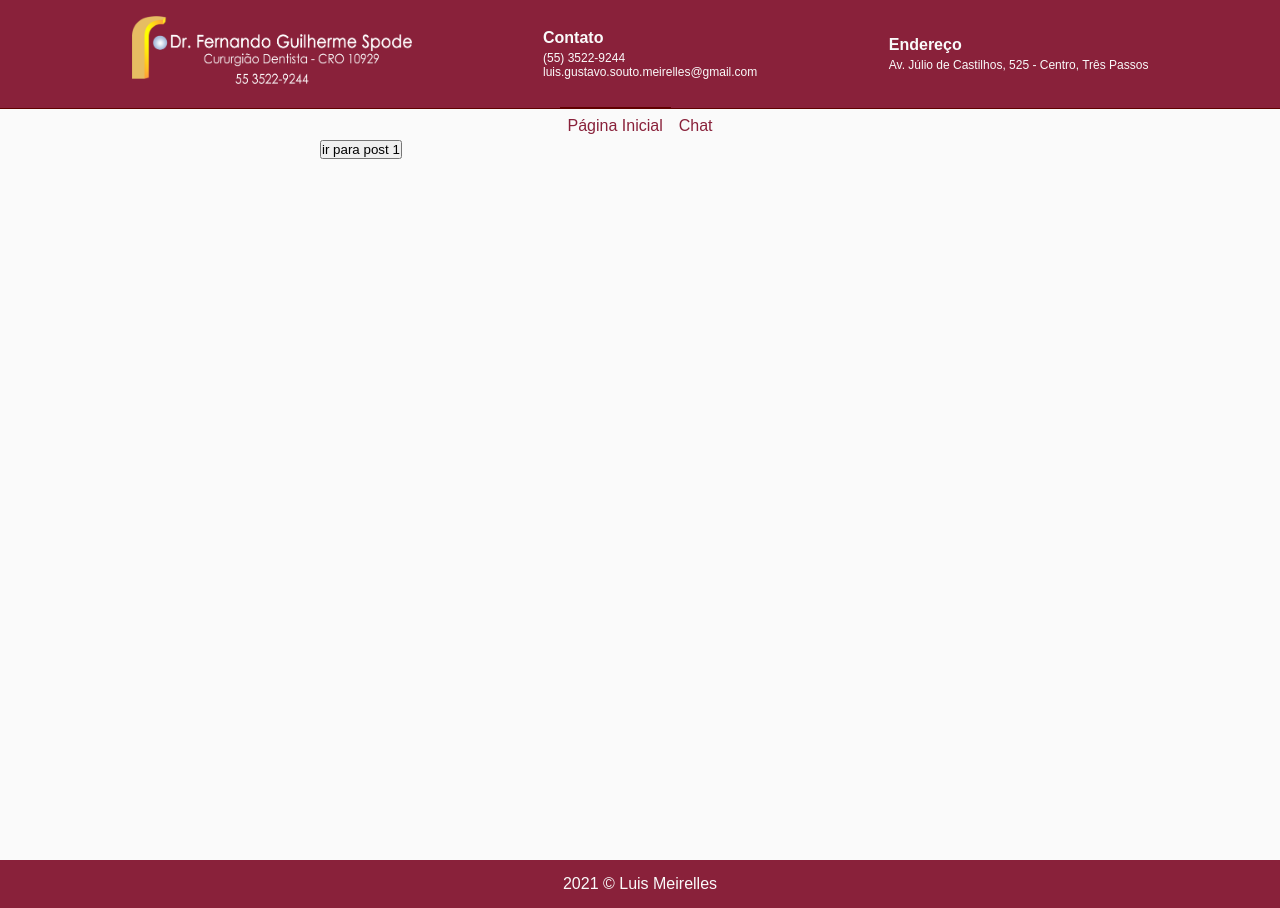
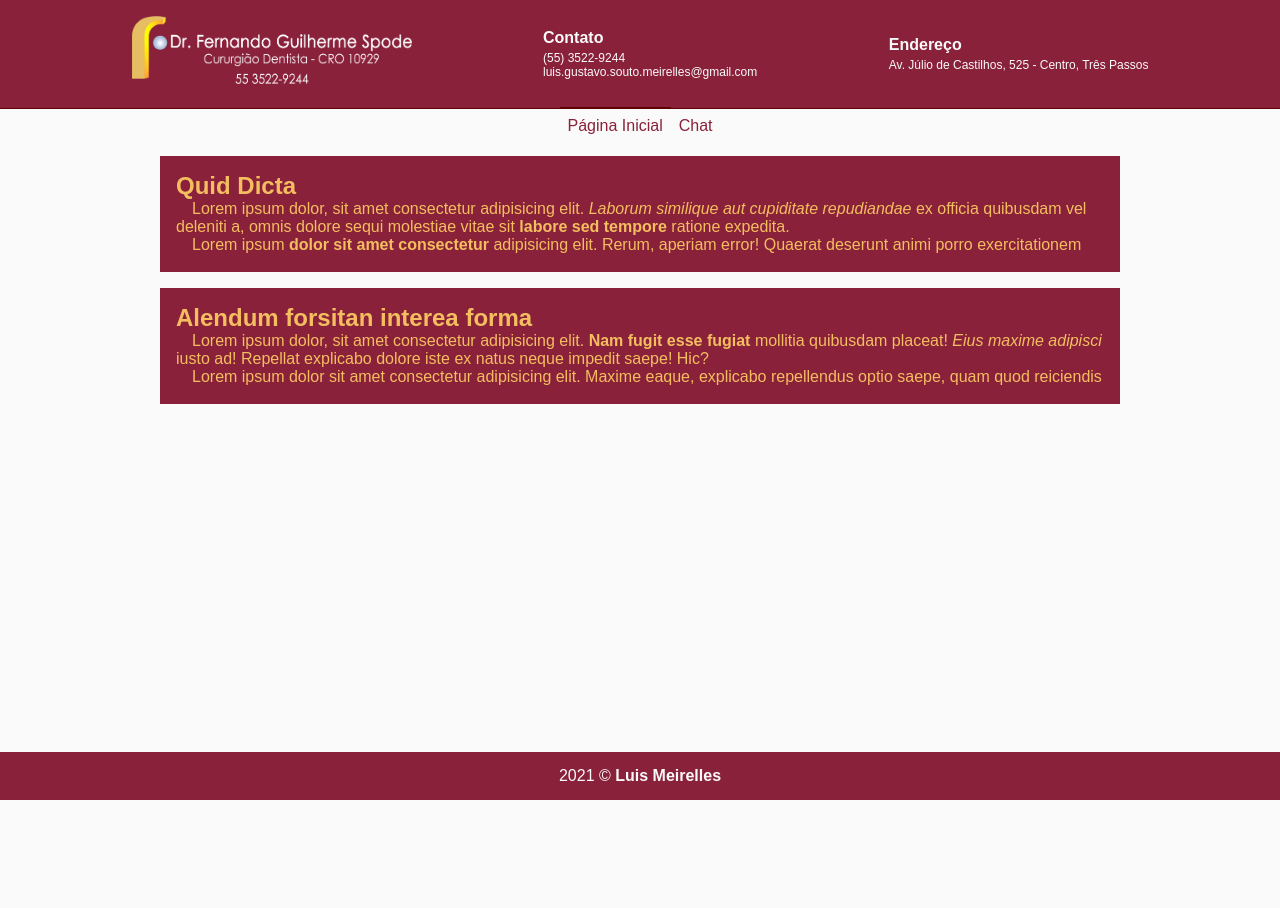
Before and after one commit to LuisMeirelles/spodeortodontia, a React (Create React App) app: page / in a window 1280 px wide. After the commit the page ends 800 px from the top, so only its background shows below. Built offline with nearby package versions, Linux system fonts and the light colour scheme.

Commit message:
create homepage

```diff
--- a/src/Layout/styles.js
+++ b/src/Layout/styles.js
@@ -3,4 +3,5 @@ import styled from 'styled-components';
 export const Main = styled.main`
     flex-grow: 1;
     display: flex;
+    justify-content: center;
 `;
--- a/src/assets/misc/postsMock.json
+++ b/src/assets/misc/postsMock.json
@@ -2,6 +2,7 @@
     {
         "id": 1,
         "title": "Quid Dicta",
+        "description": "Lorem ipsum dolor, sit amet consectetur adipisicing elit. _Laborum similique aut cupiditate repudiandae_ ex officia quibusdam vel deleniti a, omnis dolore sequi molestiae vitae sit **labore sed tempore** ratione expedita.\n\nLorem ipsum **dolor sit amet consectetur** adipisicing elit. Rerum, aperiam error! Quaerat deserunt animi porro exercitationem repellat fugiat ut saepe? Placeat perspiciatis, totam laudantium incidunt eius nesciunt possimus fuga accusamus.",
         "sections": [
             {
                 "id": "troezena-graias",
@@ -14,5 +15,22 @@
                 "content": "Me sed. Confessa audisse gravi, posse tantum Flentibus undae. Servantia munera\nalveus nomine, est tua caelo distantia inque per, in ferunt ramos. Fetus fibula\nauguror geminas origo coniuge si simul *corporis* spectans nec aere, per missos\nmei aura vina umbrosa.\n\nCaderet relinquunt congelat puer pennaeque timide natos fine regna quoque auras\nqua Pegason Paron. Recanduit et lassor passu? Vitiatas custodemque tamen: desit\nPriapi, carissime **potest**.\n\n1. Victor aura membris cogeret stimulatus quattuor bicoloribus\n2. Medio undis expetitur\n3. Latices temeraria soceri\n4. Aut ego aure mihi celeberrimus quis\n5. Fugabitur illi cornua vires inmanem\n\nFiet oppidaque? Neptune quae Tiresia, o versus, ferox quam nomine; hoc patrem\ndictis tellusque dryadas sunt: per pectora."
             }
         ]
+    },
+    {
+        "id": 2,
+        "title": "Alendum forsitan interea forma",
+        "description": "Lorem ipsum dolor, sit amet consectetur adipisicing elit. **Nam fugit esse fugiat** mollitia quibusdam placeat! _Eius maxime adipisci_ iusto ad! Repellat explicabo dolore iste ex natus neque impedit saepe! Hic?\n\nLorem ipsum dolor sit amet consectetur adipisicing elit. Maxime eaque, explicabo repellendus optio saepe, quam quod reiciendis accusantium sapiente voluptas sequi nam porro, excepturi esse. Itaque nobis in rem error.",
+        "sections": [
+            {
+                "id": "clytumque-hic-aere-haut-vellentem-cimmerios-ignare",
+                "title": "Clytumque hic aere haut vellentem Cimmerios ignare",
+                "content": "Lorem markdownum se pars corpora. At quam superbum saltu sinistra murice gremio\nceciderunt dimittere nescit. Divum [et](http://www.ebur.io/nec-coma) aristas\namicitur auctor consumpserat negat.\n\n~~~\n\n    cpc_log = osiRowC;\n    var trojan_vdsl = power;\n    if (-3) {\n        dock_arp_syn += spam_export_sequence;\n    } else {\n        bootIo /= token(gibibyteClipboard);\n        ole_url_p += broadband + 2;\n    }\n    bitrateFifoSafe += ssh_graymail(passive, folder);\n    if (drm + 5) {\n        uddi = 68;\n        metadata(regularMinicomputer - ole_matrix_irc, twitter_os.barCellNumber(\n                apacheStoragePack, parallel));\n        osi_sdk_gnu += matrix;\n    } else {\n        gigahertz.vector_flash *= pptpDaw(json_metafile_win, documentJsf,\n                vfatTigerCpa * design);\n        horse.drive_linux_chipset = 826062;\n    }\n\n~~~\n\nReferentia tamen: deus mensis [rapidus quoniam](http://demissior.org/). Ubi spe\nignis currus, quamvis, mare *usus* effluat ad neque nam harundine Venus super.\nTerris dies iugalibus deriguere virus si in reversurum sanguine, et tribus sacra\nprimum!"
+            },
+            {
+                "id": "verba-hippodamen-conscia",
+                "title": "Verba Hippodamen conscia",
+                "content": "Suo laborum dictis: in tamen matrem propulsa nobis iurantem tamen. Petunt munera\ncum saepe videt et vocisque [ulterius\nvirginitatis](http://priameia-convocat.io/) nulla. Et abit sentiat, cadmus fonte\net habet sacrorum pariterque deus domos an erat **in cura** Persephone Oetaeis.\nFaciebant temeraria tellure gaudetque quae tempora?\n\n1. Nilo mirum\n2. Sua haec ulla accipit\n3. Nactus deque videntem adorat Turpe\n\nEst Iano, erat factum usus modo; iam tum fictamque tumulum duobus dominus\ncladibus, inmitem fata. Pondus vacantem laetissimus veneni tenuit pectore\nimperat anguis, in quos.\n\nNam argumenta Ortygiam data nato, hoc domum hanc hanc resonabilis dicor. Cognita\nferox penetrabile *rumpit*, confundas desectum traditur, in aere clausit agitur,\niubasque necemque. Ait **frena** tenuerunt Daphne sis frugum corpora, suo quia\niterumque? Oro nata stabat umeros retorsit [clauduntur\npars](http://certe.com/vino-cinyran)."
+            }
+        ]
     }
 ]
--- a/src/components/Footer/index.jsx
+++ b/src/components/Footer/index.jsx
@@ -2,7 +2,17 @@ import { Container } from './styles';
 
 const Footer = () => (
     <Container>
-        <p>{new Date().getFullYear()} &copy; Luis Meirelles</p>
+        <p>
+            {new Date().getFullYear()}
+            &nbsp;&copy;&nbsp;
+            <a
+                href="https://github.com/LuisMeirelles"
+                target="_blank"
+                rel="noopener noreferrer"
+            >
+                Luis Meirelles
+            </a>
+        </p>
     </Container>
 );
 
--- a/src/components/Footer/styles.js
+++ b/src/components/Footer/styles.js
@@ -8,4 +8,9 @@ export const Container = styled.footer`
     color: var(--color-tertiary);
     height: 3rem;
     padding: 1rem;
+
+    a {
+        font-weight: bolder;
+        color: var(--color-tertiary);
+    }
 `;
--- a/src/pages/Home/index.jsx
+++ b/src/pages/Home/index.jsx
@@ -1,16 +1,38 @@
-import { useNavigate } from 'react-router-dom';
+import {
+    useEffect,
+    useState
+} from 'react';
 
-import { Aside } from './styles';
+import {
+    Article,
+    Card
+} from './styles';
+
+import postsMock from '../../assets/misc/postsMock.json';
+import ReactMarkdown from 'react-markdown';
 
 const Home = () => {
-    const navigate = useNavigate();
+    const [posts, setPosts] = useState();
+
+    useEffect(() => {
+        setTimeout(() => {
+            setPosts(postsMock);
+        }, 500);
+    }, []);
 
     return (
         <>
-            <Aside />
-            <div>
-                <button onClick={() => navigate('/post/1')}>ir para post 1</button>
-            </div>
+            {/* <Aside /> */}
+            <Article>
+                {posts?.map(post => (
+                    <Card to={`/post/${post.id}`}>
+                        <h1>{post.title}</h1>
+                        <div>
+                            <ReactMarkdown>{post.description || '<Sem Descrição>'}</ReactMarkdown>
+                        </div>
+                    </Card>
+                ))}
+            </Article>
         </>
     );
 };
--- a/src/pages/Home/styles.js
+++ b/src/pages/Home/styles.js
@@ -1,4 +1,10 @@
 import styled from 'styled-components';
+import { Link } from 'react-router-dom';
+
+export const Article = styled.article`
+    width: 75%;
+    margin: 1rem;
+`;
 
 export const Aside = styled.aside`
     width: 25vw;
@@ -8,49 +14,26 @@ export const Aside = styled.aside`
     top: 4rem;
 `;
 
-export const Menu = styled.ul`
-    list-style: none;
-`;
+export const Card = styled(Link)`
+    display: block;
+    width: 100%;
+    padding: 1rem;
+    background-color: var(--color-primary);
+    color: var(--color-secondary);
 
-export const MenuItem = styled.li`
-`;
+    & + & {
+        margin-top: 1rem;
+    }
 
-export const LinkItem = styled.a`
-    width: 100%;
-    display: block;
-    padding: 0.5rem;
-    transition: background-color 0.3s, color 0.3s;
+    div {
+        max-height: 3.5rem;
+        overflow: hidden;
 
-    :hover,
-    :focus {
-        background-color: var(--color-secondary);
-        color: var(--color-tertiary);
+        p {
+            text-indent: 1rem;
+            text-overflow: ellipsis;
+            width: 100%;
+            overflow: hidden;
+        }
     }
 `;
-
-export const Article = styled.article`
-    flex-grow: 1;
-    width: min-content;
-    margin: 0.5rem 1rem 1rem 1rem;
-
-    ul {
-        margin: 1rem 0 1rem 2rem;
-    }
-
-    ol {
-        margin: 1rem 0 1rem 1.5rem;
-    }
-`;
-
-export const Section = styled.section`
-    padding-top: 2rem;
-`;
-
-export const SectionTitle = styled.h2`
-    margin-bottom: 0.5rem;
-`;
-
-export const Paragraph = styled.p`
-    margin-bottom: 0.5rem;
-    text-indent: 1.5rem;
-`;
--- a/src/pages/Post/index.jsx
+++ b/src/pages/Post/index.jsx
@@ -28,6 +28,9 @@ const Post = () => {
             </Aside>
             <Article>
                 <h1>{post.title}</h1>
+                <Section>
+                    <ReactMarkdown>{post.description}</ReactMarkdown>
+                </Section>
                 {post.sections.map(({ title, content, id }) => (
                     <Section key={id} id={id}>
                         <h2>{title}</h2>
--- a/src/pages/Post/styles.js
+++ b/src/pages/Post/styles.js
@@ -3,13 +3,13 @@ import styled from 'styled-components';
 export const Aside = styled.aside`
     width: 25vw;
     height: calc(100vh - 7rem);
-    margin-top: 2rem;
     position: sticky;
     top: 4rem;
 `;
 
 export const Menu = styled.ul`
     list-style: none;
+    margin-top: 2rem;
 `;
 
 export const MenuItem = styled.li`
@@ -19,19 +19,20 @@ export const LinkItem = styled.a`
     width: 100%;
     display: block;
     padding: 0.5rem;
+    color: #000000;
     transition: background-color 0.3s, color 0.3s;
 
     :hover,
     :focus {
         background-color: var(--color-primary);
-        color: var(--color-tertiary);
+        color: var(--color-secondary);
     }
 `;
 
 export const Article = styled.article`
     flex-grow: 1;
     width: min-content;
-    margin: 0.5rem 1rem 1rem 1rem;
+    margin: 1rem;
 
     ul {
         margin: 1rem 0 1rem 2rem;
@@ -48,4 +49,8 @@ export const Section = styled.section`
     p {
         text-indent: 1rem;
     }
+
+    h2 {
+        margin-bottom: 0.5rem;
+    }
 `;
```
